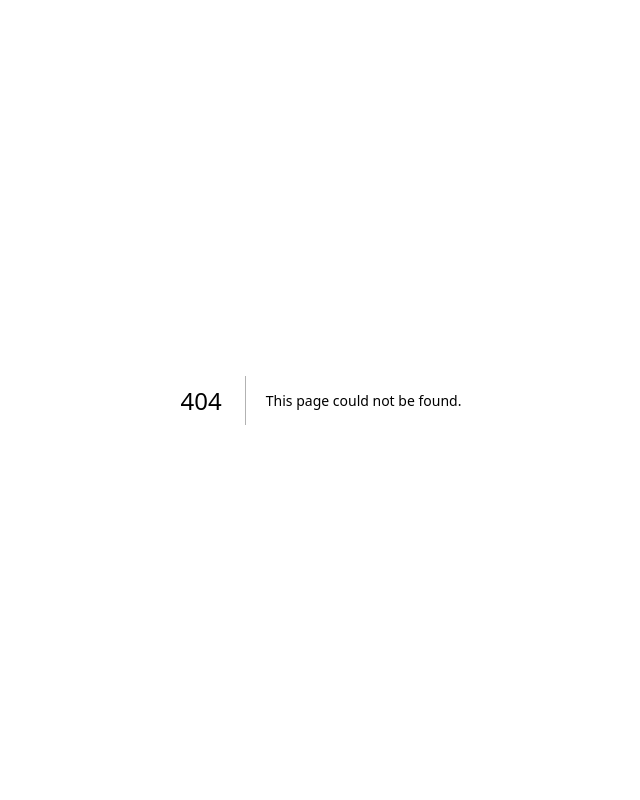
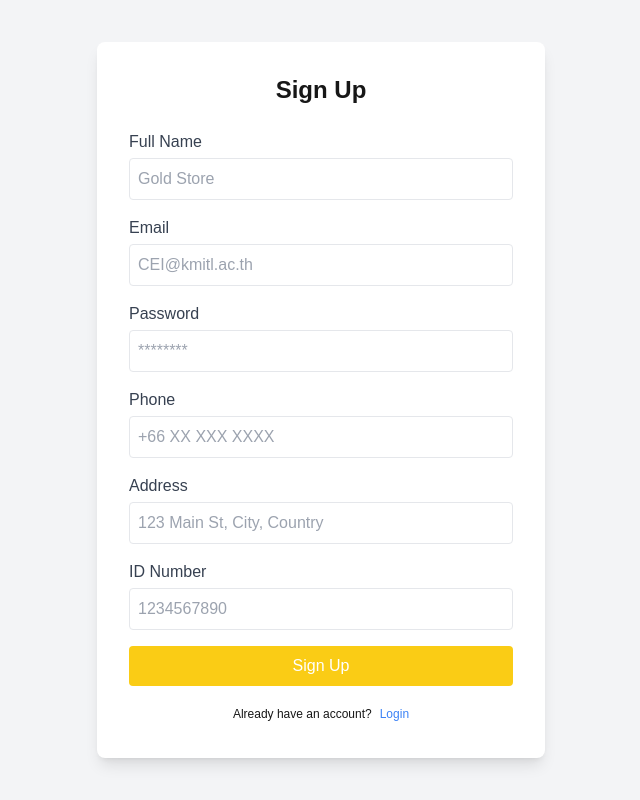
Before and after one commit to Y0tsakrit/Gold_store, a Next.js app in the folder client/: page /signup in a window 1280 px wide. Before the commit this address had no page. Shown: the whole page, without its empty margins (319-959 px from the left). Built offline with nearby package versions, Linux system fonts and the light colour scheme.

Commit message:
ssssssss

```diff
--- /dev/null
+++ b/client/app/additem/page.tsx
@@ -0,0 +1,32 @@
+import Link from "next/link";
+
+export default function AddItem() {
+    return (
+        <div className="flex min-h-screen items-center justify-center bg-gray-100">
+            <div className="bg-white p-8 rounded-lg shadow-lg mt-4 mb-4 w-[500px]">
+                <h1 className="text-2xl font-bold text-center mb-4">Add Item</h1>
+                <form className="flex flex-col space-y-4">
+                    <label className="text-gray-700">Product Name</label>
+                    <input type="text" className="border rounded p-2 mt-1" placeholder="Necklace" />
+                    <label className="text-gray-700">Price</label>
+                    <input type="text" className="border rounded p-2 mt-1" placeholder="99999" />
+                    <label className="text-gray-700">Purity</label>
+                    <input type="text" className="border rounded p-2 mt-1" placeholder="99.99%" />
+                    <label className="text-gray-700">Category</label>
+                    <input type="text" className="border rounded p-2 mt-1" placeholder="Jewelry" />
+                    <label className="text-gray-700">Quantity</label>
+                    <input type="text" className="border rounded p-2 mt-1" placeholder="1" />
+                    <button type="submit" className="bg-yellow-400 text-black py-2 rounded hover:bg-blue-600">
+                        Add Item
+                    </button>
+                    <label className="text-gray-700">List of items</label>
+                    <div className="border rounded p-2 h-32 overflow-y-scroll ">
+                        {/* ของที่เพิ่มจะต้องเอามาใส่ตรงนี้ */}
+                    </div>
+
+
+                </form>
+            </div>
+        </div>
+    );
+}
--- /dev/null
+++ b/client/app/login/page.tsx
@@ -0,0 +1,32 @@
+import Link from "next/link";
+
+export default function LogInPage() {
+    return (
+        <div className="flex min-h-screen items-center justify-center bg-gray-100">
+            <div className="bg-white p-8 rounded-lg shadow-lg w-80">
+                <h1 className="text-2xl font-bold text-center mb-4">Welcome to Gold Store</h1>
+                <form className="flex flex-col space-y-4">
+                    <label className="flex flex-col text-gray-700">
+                        Email
+                        <input type="email" className="border rounded p-2 mt-1" placeholder="CEI@kmitl.ac.th" />
+                    </label>
+                    <label className="flex flex-col text-gray-700">
+                        Password
+                        <input type="password" className="border rounded p-2 mt-1" placeholder="********" />
+                    </label>
+                    <button type="submit" className="bg-yellow-400 text-black py-2 rounded hover:bg-blue-600">
+                        Login
+                    </button>
+                    <div className="flex items-center space-x-2">
+                        <h2 className="text-xs  mb-0 pl-14">Not a member?</h2>
+                        <Link href='/signup'>
+                            <span className="text-xs text-blue-500 relative top-[-1px] hover:underline">
+                                Signup now
+                            </span>
+                        </Link>
+                    </div>
+                </form>
+            </div>
+        </div>
+    );
+}
--- a/client/app/signin/page.tsx
+++ /dev/null
@@ -1,18 +0,0 @@
-export default function SignInPage() {
-    return (
-        <div className="flex flex-col items-center justify-center h-screen">
-            <h1 >Sign in</h1>
-            <form className="flex flex-col gap-10">
-                <label>
-                    Email
-                    <input type="email" />
-                </label>
-                <label>
-                    Password
-                    <input type="password" />
-                </label>
-                <button type="submit">Sign in</button>
-            </form>
-        </div>
-    )
-}
--- /dev/null
+++ b/client/app/signup/page.tsx
@@ -0,0 +1,49 @@
+import Link from "next/link";
+
+export default function SignUpPage() {
+    return (
+        <div className="flex min-h-screen items-center justify-center bg-gray-100">
+            <div className="bg-white p-8 rounded-lg shadow-lg mt-4 mb-4 w-full max-w-md">
+                <h1 className="text-2xl font-bold text-center mb-6">Sign Up</h1>
+                <form className="flex flex-col space-y-4">
+                    <label className="flex flex-col text-gray-700">
+                        Full Name
+                        <input type="text" className="border rounded p-2 mt-1" placeholder="Gold Store" />
+                    </label>
+                    <label className="flex flex-col text-gray-700">
+                        Email
+                        <input type="email" className="border rounded p-2 mt-1" placeholder="CEI@kmitl.ac.th" />
+                    </label>
+                    <label className="flex flex-col text-gray-700">
+                        Password
+                        <input type="password" className="border rounded p-2 mt-1" placeholder="********" />
+                    </label>
+                    <label className="flex flex-col text-gray-700">
+                        Phone
+                        <input type="tel" className="border rounded p-2 mt-1" placeholder="+66 XX XXX XXXX" />
+                    </label>
+                    <label className="flex flex-col text-gray-700">
+                        Address
+                        <input type="text" className="border rounded p-2 mt-1" placeholder="123 Main St, City, Country" />
+                    </label>
+                    <label className="flex flex-col text-gray-700">
+                        ID Number
+                        <input type="text" className="border rounded p-2 mt-1" placeholder="1234567890" />
+                    </label>
+                    <button type="submit" className="bg-yellow-400 text-white py-2 rounded hover:bg-blue-600">
+                        Sign Up
+                    </button>
+
+                    <div className="flex justify-center items-center space-x-2">
+                        <h2 className="text-xs">Already have an account?</h2>
+                        <Link href="/login">
+                            <span className="text-xs text-blue-500 relative top-[-1px] hover:underline">
+                                Login
+                            </span>
+                        </Link>
+                    </div>
+                </form>
+            </div>
+        </div>
+    );
+}
```
